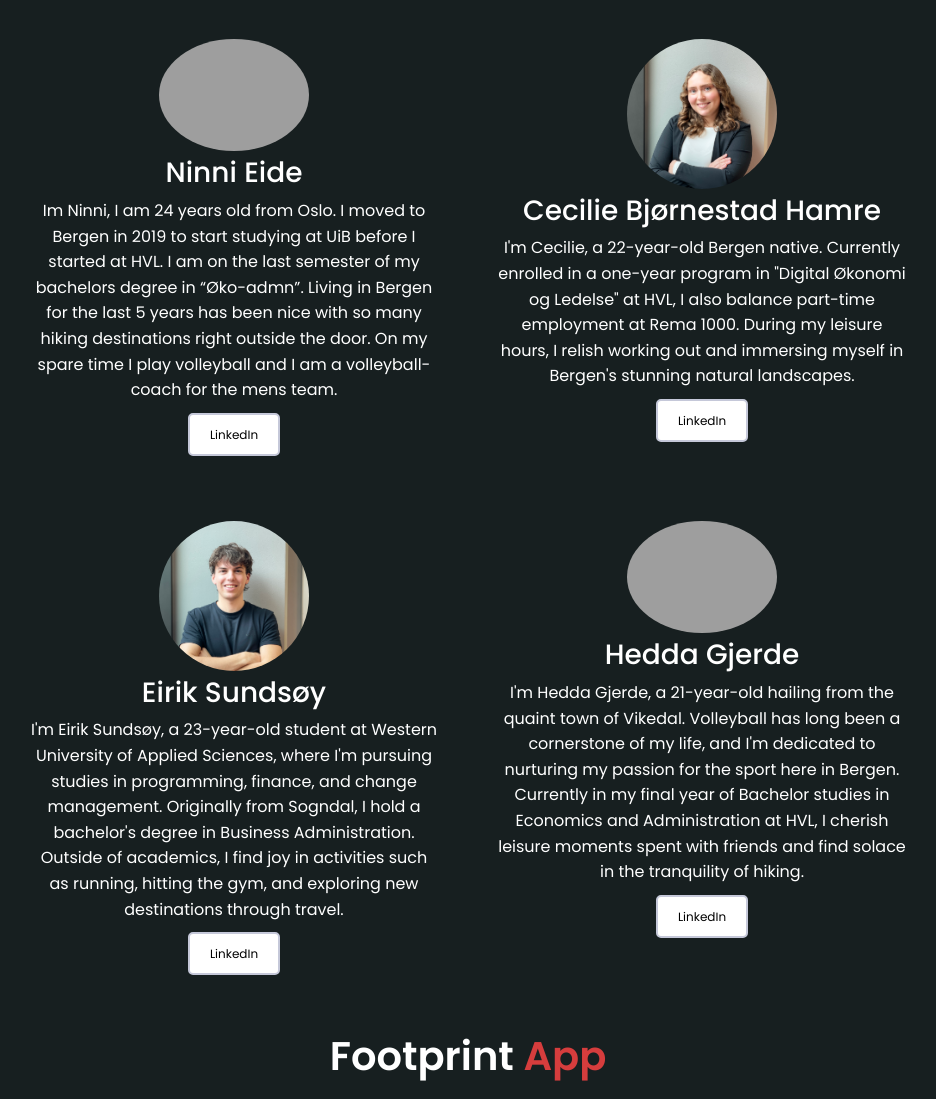
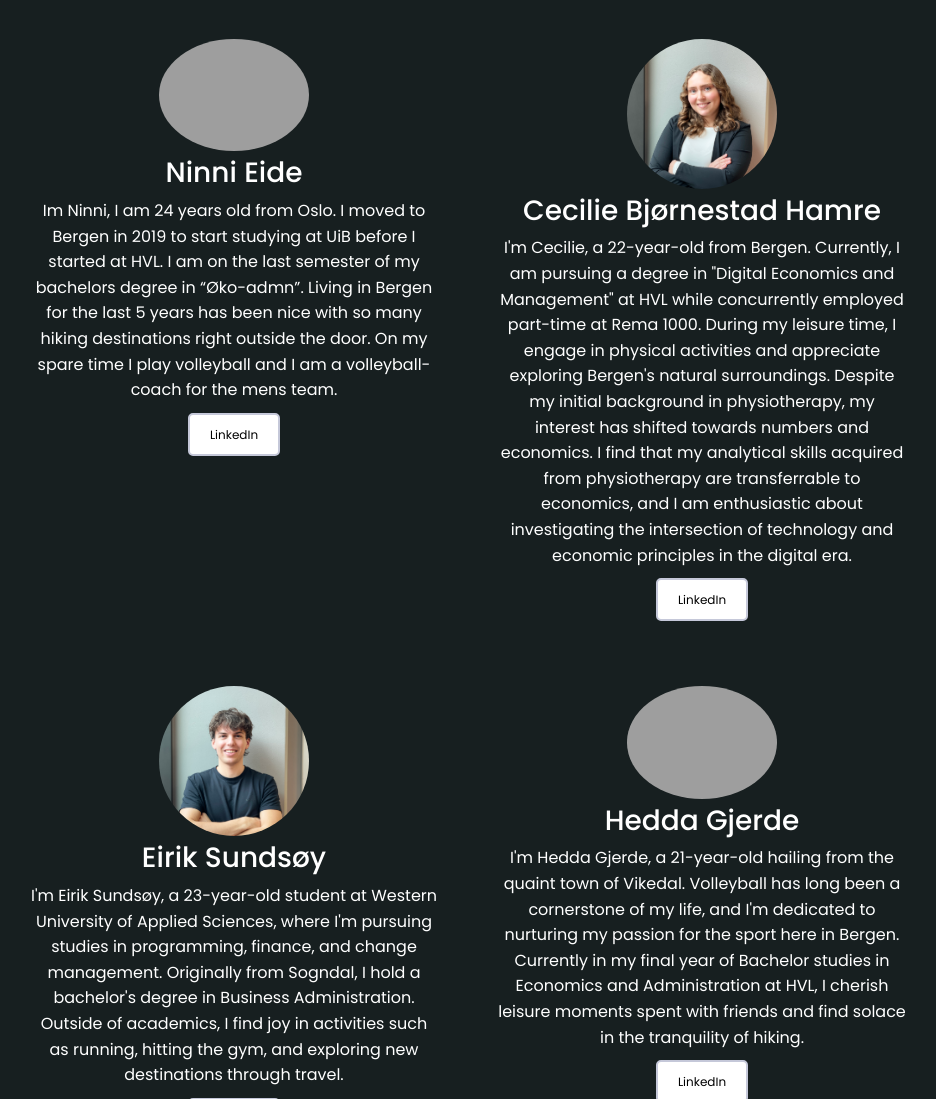
Before and after one commit to filipframstad/Carbon-App-2024---Group-2---Test, a Flask app: page /about in a window 1280 px wide. Shown: the part 1294-2393 px from the top of the page, without its empty margins (172-1108 px from the left). Run offline with Flask 2, Linux system fonts and the light colour scheme; some libraries are stand-ins or nearby versions; grey boxes are pictures that could not be loaded.

Commit message:
Update about.html

```diff
--- a/capp/templates/about.html
+++ b/capp/templates/about.html
@@ -71,7 +71,7 @@
       <div class="box2">
         <img src="{{url_for('static',filename='pictures/Cecilie1.jpg')}}" alt="" style="border-radius: 50%; width:150px; margin: 5px 5px;">
         <h3>Cecilie Bjørnestad Hamre</h3>
-        <p4>  I'm Cecilie, a 22-year-old Bergen native. Currently enrolled in a one-year program in "Digital Økonomi og Ledelse" at HVL, I also balance part-time employment at Rema 1000. During my leisure hours, I relish working out and immersing myself in Bergen's stunning natural landscapes.
+        <p4>I'm Cecilie, a 22-year-old from Bergen. Currently, I am pursuing a degree in "Digital Economics and Management" at HVL while concurrently employed part-time at Rema 1000. During my leisure time, I engage in physical activities and appreciate exploring Bergen's natural surroundings. Despite my initial background in physiotherapy, my interest has shifted towards numbers and economics. I find that my analytical skills acquired from physiotherapy are transferrable to economics, and I am enthusiastic about investigating the intersection of technology and economic principles in the digital era.
           </p4>
         <div class="section_container_buttons_developers">
           <a class="btn_developers" href="https://www.linkedin.com/in/cecilie-hamre-003a882b8/"  target="_blank">LinkedIn</a>
```
